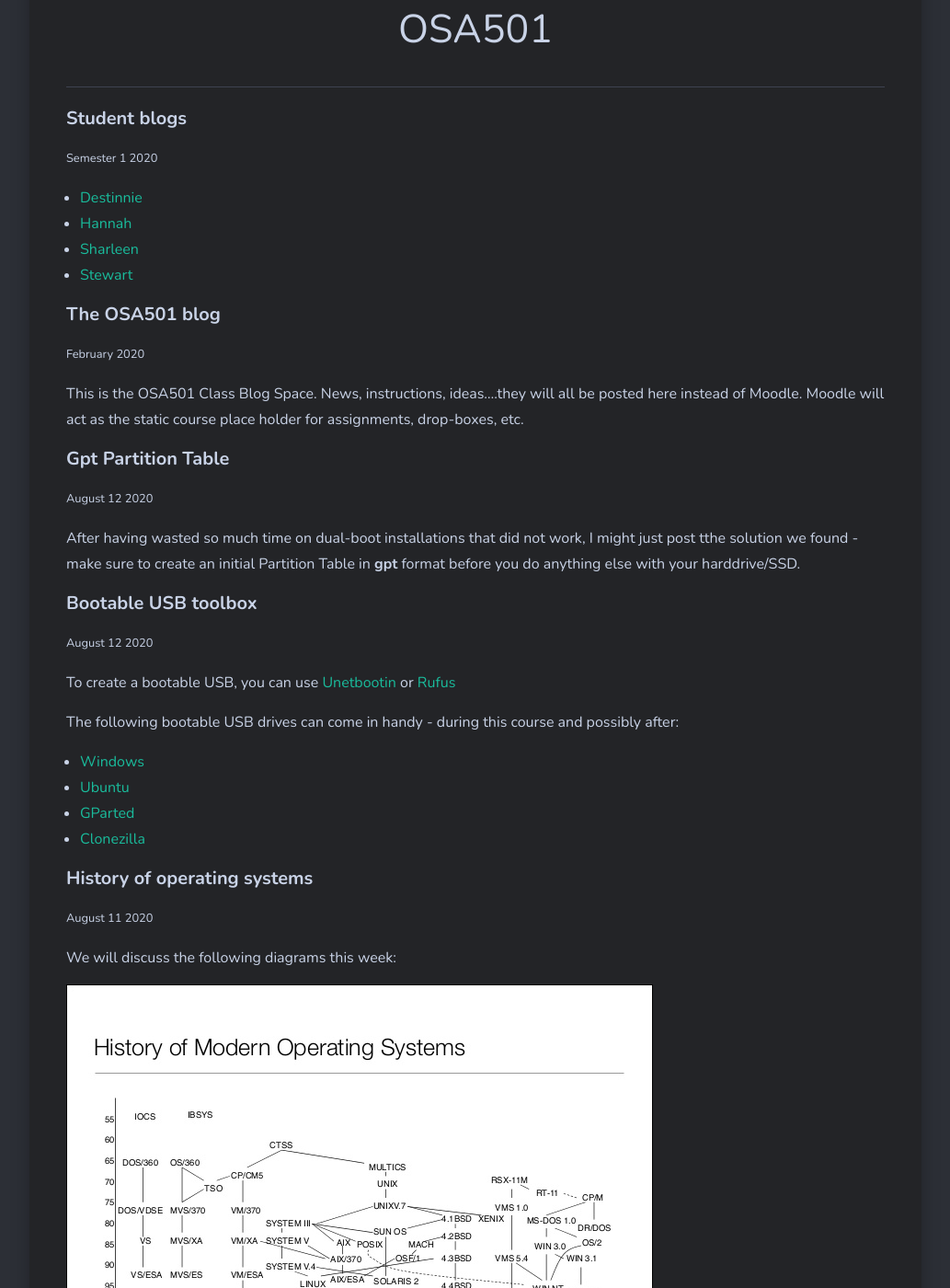
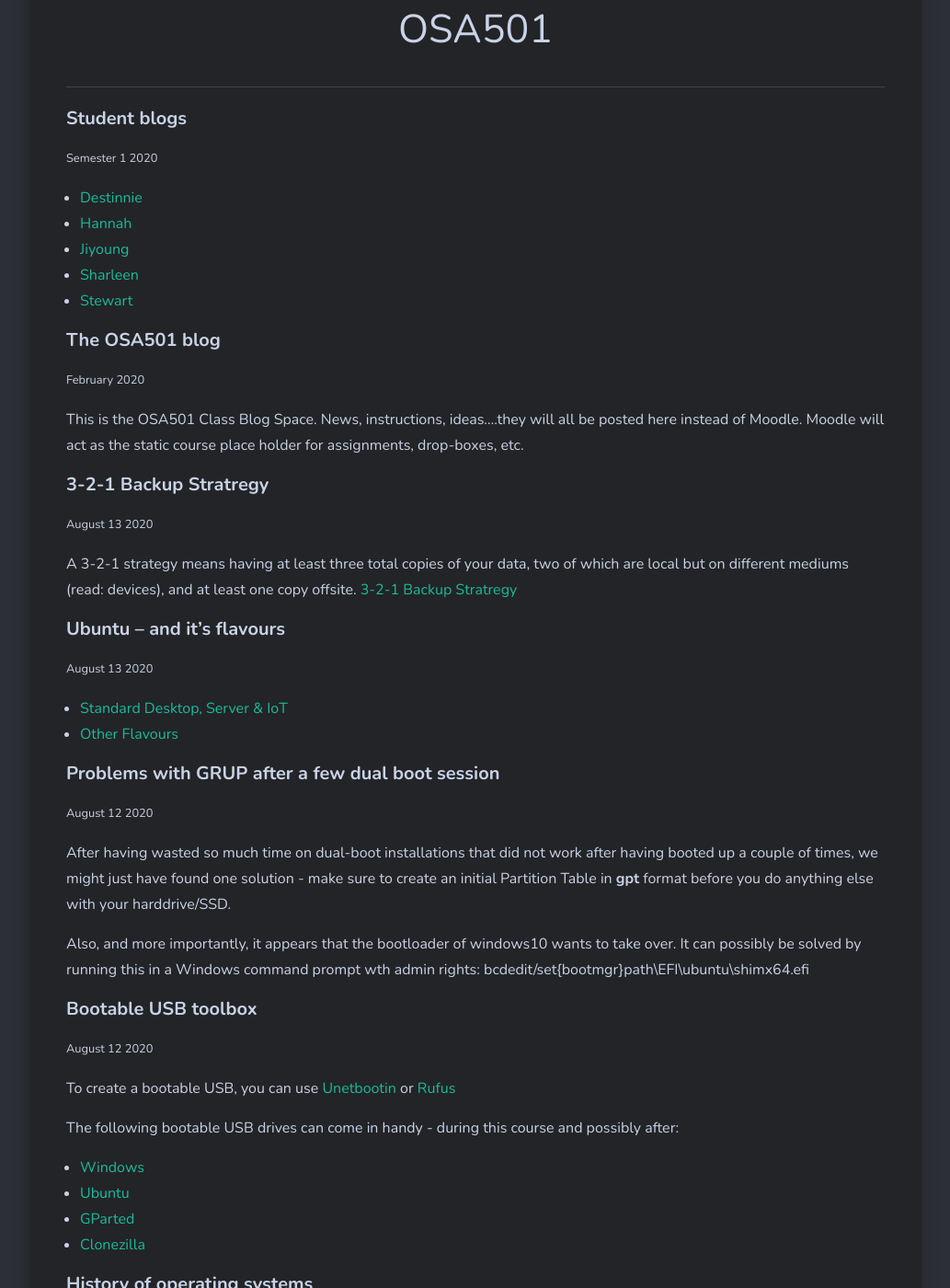
Before and after one commit to larsoliverdam/nmit, a Jekyll site: the page built from _pages/OSA501.md, in a window 1280 px wide and 1400 px high, scrolled down 754 px. Shown: the whole window at 92% size, without its empty margins (123-1156 px from the left). Built offline with Jekyll 4.4.1, drawn with Linux system fonts in a browser that asks for light colours; nearby versions of some CDN libraries; comment, search, counter and statistics services are not loaded.

Commit message:
OSA501 update

```diff
--- a/_pages/OSA501.md
+++ b/_pages/OSA501.md
@@ -10,6 +10,7 @@ image: ubuntu.jpg
 
 * [Destinnie](https://informationtech701.wordpress.com)
 * [Hannah](https://docs.google.com/document/d/1O0I7FCInt88Qj85MLzSm2R2XBXAI7kDsOrzHHxXse84/edit)
+* [Jiyoung](https://clsrn2587.wixsite.com/website)
 * [Sharleen](https://sharleen-quinn.wixsite.com/website)
 * [Stewart](https://docs.google.com/document/d/1TSQsT2XDYlL5qJZ-ppkyC_Fqj7Cbj5zA2NnwEv3-yc8/edit?usp=sharing)
 
@@ -18,10 +19,24 @@ image: ubuntu.jpg
 
 This is the OSA501 Class Blog Space. News, instructions, ideas....they will all be posted here instead of Moodle. Moodle will act as the static course place holder for assignments, drop-boxes, etc.
 
-#### Gpt Partition Table
+#### 3-2-1 Backup Stratregy
+<small>August 13 2020</small>
+
+A 3-2-1 strategy means having at least three total copies of your data, two of which are local but on different mediums (read: devices), and at least one copy offsite.
+[3-2-1 Backup Stratregy](https://www.backblaze.com/blog/the-3-2-1-backup-strategy/)
+
+#### Ubuntu – and it’s flavours
+<small>August 13 2020</small>
+
+* [Standard Desktop, Server & IoT](https://ubuntu.com/#download)
+* [Other Flavours](https://ubuntu.com/download/flavours)
+
+#### Problems with GRUP after a few dual boot session
 <small>August 12 2020</small>
 
-After having wasted so much time on dual-boot installations that did not work, I might just post tthe solution we found - make sure to create an initial Partition Table in **gpt** format before you do anything else with your harddrive/SSD.
+After having wasted so much time on dual-boot installations that did not work after having booted up a couple of times, we might just have found one solution - make sure to create an initial Partition Table in **gpt** format before you do anything else with your harddrive/SSD.
+
+Also, and more importantly, it appears that the bootloader of windows10 wants to take over. It can possibly be solved by running this in a Windows command prompt wth admin rights: bcdedit/set{bootmgr}path\EFI\ubuntu\shimx64.efi
 
 #### Bootable USB toolbox
 <small>August 12 2020</small>
```
